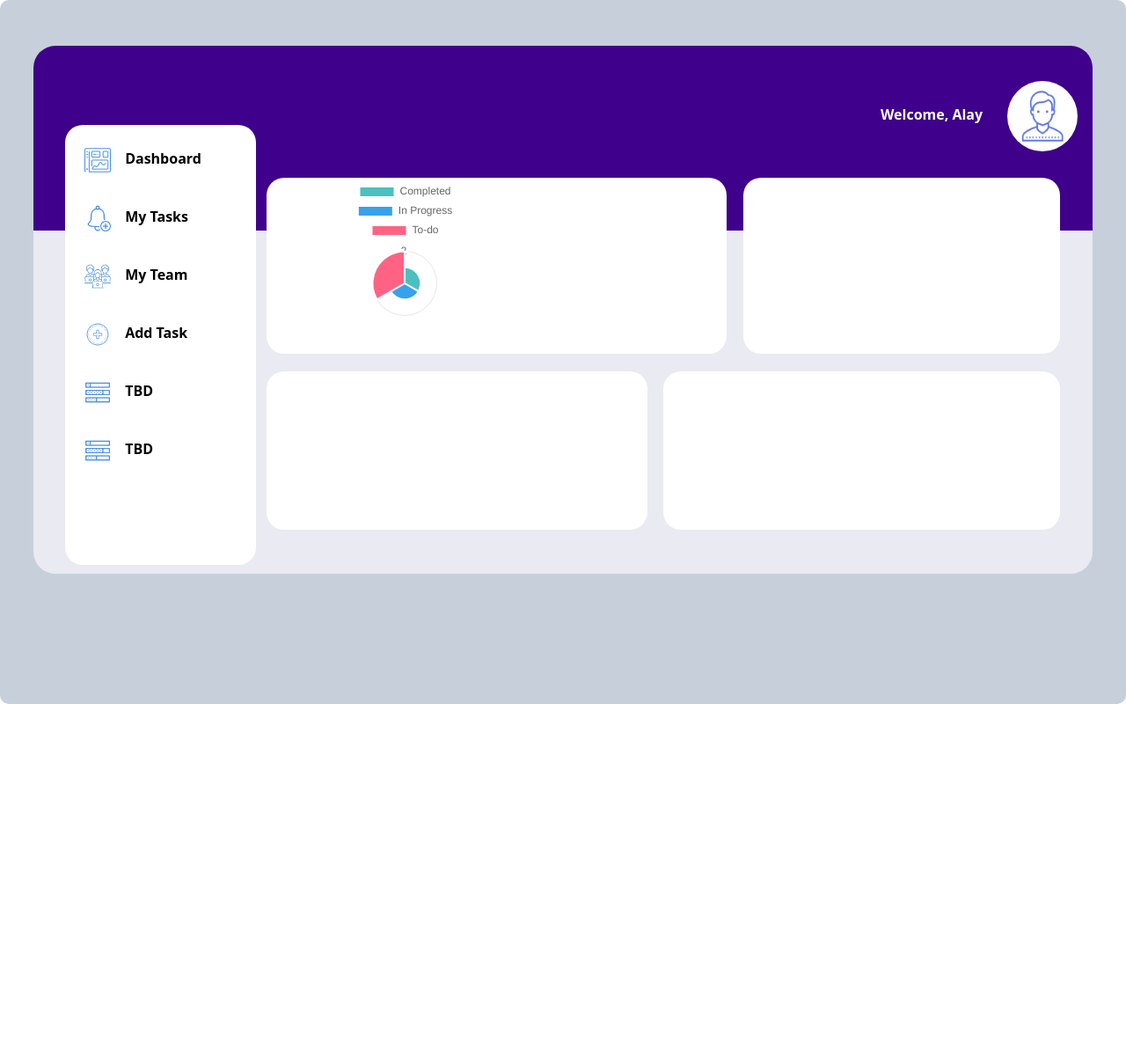
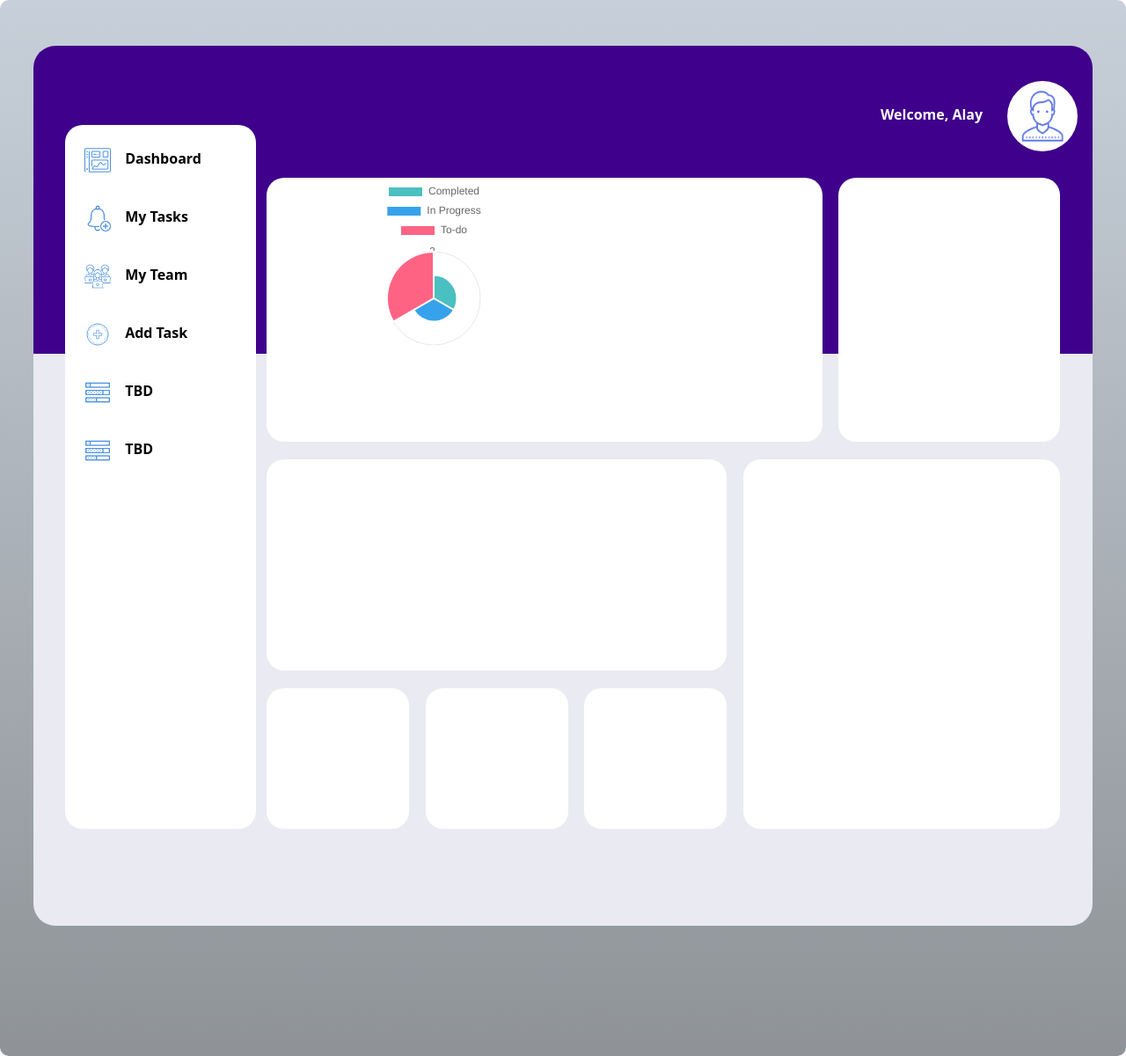
Before and after one commit to pk-pranavv/ProjectManagementPortal, a Flask app: page /dashboard in a window 1280 px wide. Shown: the whole page at 88% size. Before the commit the page ends 800 px from the top, so only its background shows below. Run offline with Flask 2, Linux system fonts and the light colour scheme; data comes from the database, SQL or seed files in the repository; some libraries are stand-ins or nearby versions.

Commit message:
New UI Deployed

```diff
--- a/static/styles/newdashboard.css
+++ b/static/styles/newdashboard.css
@@ -1,9 +1,9 @@
 
 .outerpage{
     /* border: 1px solid rgb(224, 14, 154); */
-    height: 800px;
+    height: 1200px;
     width: 100%;
-    background-color: #c7d0da;
+    background-image: linear-gradient(#c7d0da,#8f9397);
     border-radius: 10px;
     padding-top: 50px;
 }
@@ -12,7 +12,7 @@
 
 .webpage{
     /* border: 1px solid rgb(224, 14, 154); */
-    height: 600px;
+    height: 1000px;
     width: 94%;
     background: linear-gradient(
         #3f008b 0%,
@@ -31,7 +31,7 @@
 
 .sidebar{
   /* border: 1px solid black; */
-  height: 500px;
+  height: 800px;
   width: 18%;
   float: left;
   margin-top: 40px;
@@ -71,7 +71,7 @@
 
 .mainpage{
     /* border: 1px solid black; */
-    height: 400px;
+    height: 800px;
     width: 75%;
     float: left;
     border-radius: 20px;
@@ -84,11 +84,11 @@
 
 .topleft{
     /* border: 1px solid black; */
-    height: 200px;
-    width: 58%;
+    height: 300px;
+    width: 70%;
     border-radius: 20px;
     float: left;
-    margin-right: 4%;
+    margin-right: 2%;
     background-color: white;
 }
 .graphdiv{
@@ -99,9 +99,9 @@
 
 .topright{
     /* border: 1px solid black; */
-    height: 200px;
-    width: 40%;
-    margin-left: 60%;
+    height: 300px;
+    width: 28%;
+    margin-left: 72%;
     border-radius: 20px;
     background-color: white;
 
@@ -117,26 +117,76 @@
 }
 .bottomleft{
     /* border: 1px solid rgb(167, 19, 19); */
-    height: 180px;
+    height: 420px;
     margin-top: 20px;
-    width: 48%;
+    width: 58%;
     float: left;
     margin-right: 4%;
+    border-radius: 20px;
+    /* background-color: white; */
+
+
+}
+
+.bottomright{
+    /* border: 1px solid rgb(167, 19, 19);   */
+    height: 420px;
+    width: 40%;
+    margin-left: 60%;
+    margin-top: 20px;
+    border-radius: 20px;
+    background-color: white;
+}
+
+.bottomleftup{
+    /* border: 1px solid rgb(167, 19, 19);   */
+    height: 240px;
+    width: 100%;
+    margin-bottom: 20px;
+    border-radius: 20px;
+    background-color: white;
+}
+
+.bottomleftdown{
+    display: flex;
+    /* border: 1px solid rgb(167, 19, 19);   */
+    height: 160px;
+    width: 100%;
+    border-radius: 20px;
+
+}
+
+.btl1{
+    /* border: 1px solid rgb(167, 19, 19);   */
+    height: 160px;
+    width: 31%;
+    margin-right: 3%;
     border-radius: 20px;
     background-color: white;
 
 
 }
 
-.bottomright{
+.btl2 {
     /* border: 1px solid rgb(167, 19, 19);   */
-    height: 180px;
-    width: 50%;
-    margin-left: 50%;
-    margin-top: 20px;
+    height: 160px;
+    width: 31%;
+    margin-right: 3%;
     border-radius: 20px;
+    margin-left: 0.5%;
     background-color: white;
 
 
 
 }
+
+.btl3{
+    /* border: 1px solid rgb(167, 19, 19);   */
+    height: 160px;
+    width: 31%;
+    border-radius: 20px;
+    margin-left: 0.5%;
+    background-color: white;
+
+
+}
--- a/templates/newdashboard.html
+++ b/templates/newdashboard.html
@@ -76,7 +76,19 @@
                 </div>
 
                 <div class="bottomleft">
+                    <div class="bottomleftup">
 
+                    </div>
+
+                    <div class="bottomleftdown">
+                        <div class="btl1">
+
+                        </div>
+                        <div class="btl2">
+
+                        </div>
+                        <div class="btl3"></div>
+                    </div>
                 </div>
 
                 <div class="bottomright">
```
Also changed, not shown: templates/allpages.html (added, +8 -0 lines), static/styles/allpages.css (added).
